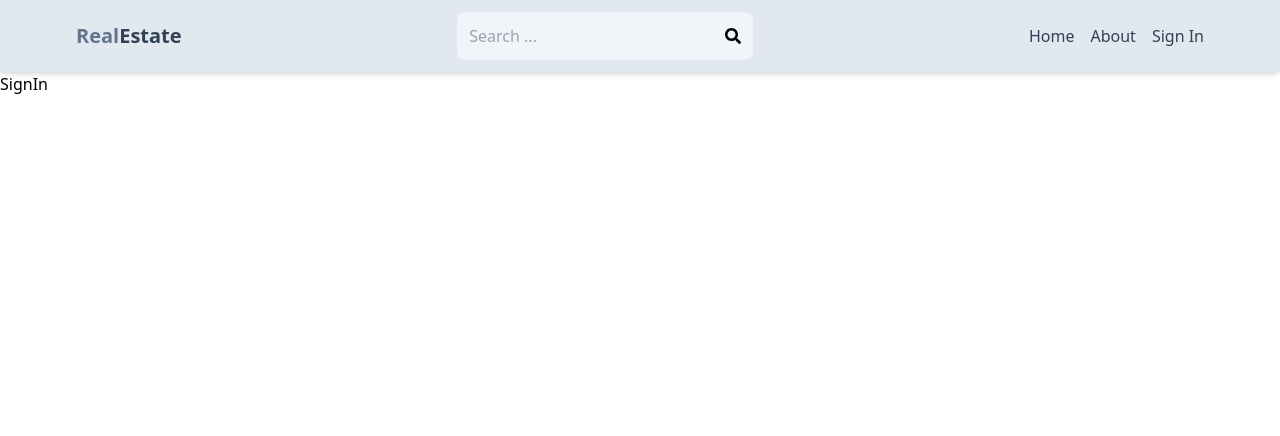
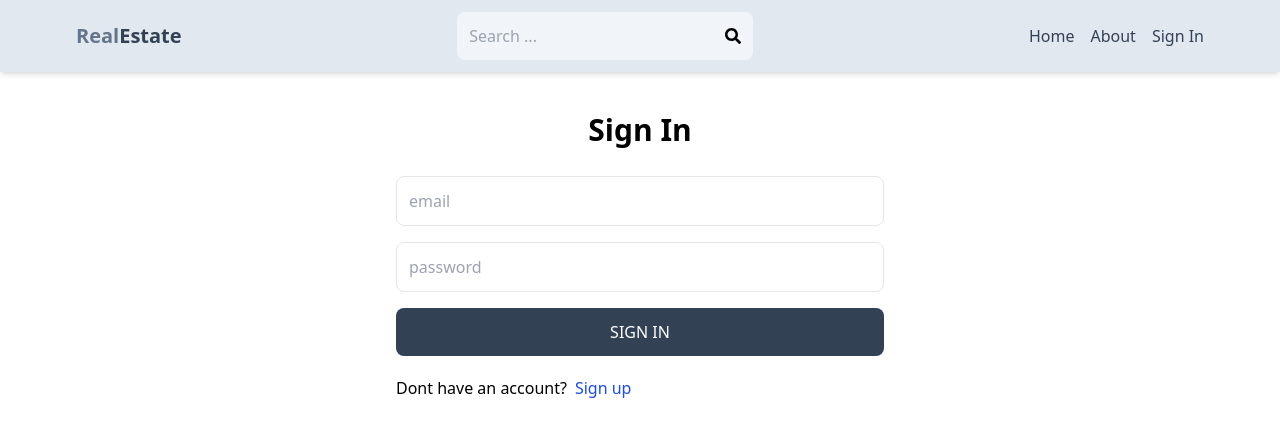
Before and after one commit to SeriousConjurer/real-estate-app, a React (Vite) app in the folder client/: page /sign-in in a window 1280 px wide. Shown: the top 436 px of the page. Built offline with nearby package versions, Linux system fonts and the light colour scheme.

Commit message:
updated sign-in

```diff
--- a/client/src/pages/SignIn.jsx
+++ b/client/src/pages/SignIn.jsx
@@ -1,7 +1,34 @@
-import React from 'react'
+import { Link } from "react-router-dom";
 
 export default function SignIn() {
   return (
-    <div>SignIn</div>
-  )
+    <div className="p-3 max-w-lg mx-auto">
+      <h1 className="text-3xl text-center font-semibold my-7">Sign In</h1>
+      <form className="flex flex-col gap-4">
+        <input
+          type="email"
+          placeholder="email"
+          className="border p-3 rounded-lg"
+          id="email"
+        />
+        <input
+          type="password"
+          placeholder="password"
+          className="border p-3 rounded-lg"
+          id="password"
+        />
+
+        <button
+          className="bg-slate-700 text-white p-3 rounded-lg uppercase hover:opacity-95 disabled:opacity-80"
+        >Sign In
+        </button>
+      </form>
+      <div className="flex gap-2 mt-5">
+        <p>Dont have an account?</p>
+        <Link to={"/sign-up"}>
+          <span className="text-blue-700">Sign up</span>
+        </Link>
+      </div>
+    </div>
+  );
 }
```
